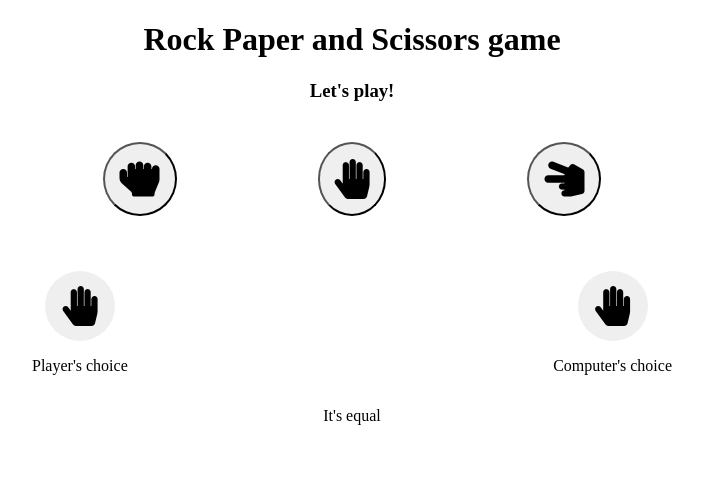
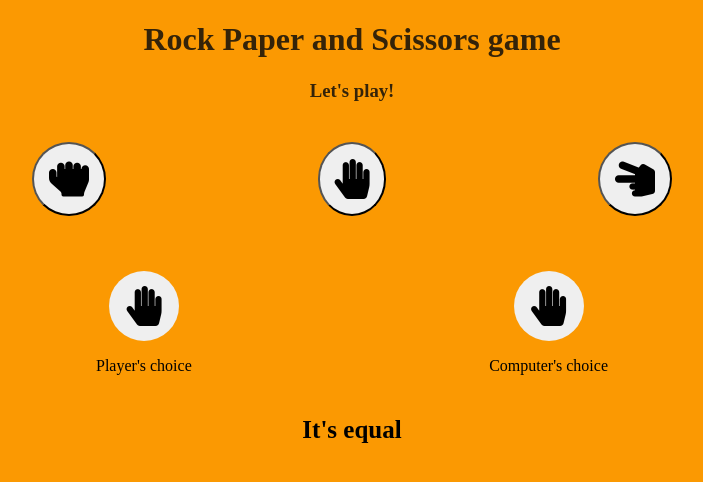
Before and after one commit to miang99/rock-paper-scissors, a plain HTML site: page home.html in a window 1280 px wide. Both pictures are taken after a click on the button 639 px from the left and 178 px from the top of the page. Shown: the whole page, without its empty margins (288-991 px from the left). Drawn offline with Linux system fonts and the light colour scheme.

Commit message:
change something in css file

```diff
--- a/style.css
+++ b/style.css
@@ -5,15 +5,20 @@
 .header{
     width: 100%;
     text-align: center;
+    color: #342309;
 }
 body, html{
     margin: 0;
+}
+body{
+    height: 100hv;
+    background-color: #fb9902;
 }
 #playerChoice{
     margin: 40px auto;
     width: 50%;
     display: flex;
-    justify-content: space-around;
+    justify-content: space-between;
 
 
 }
@@ -49,12 +54,14 @@ i{
     display: block;
 }
 #finalresult{
-
+    font-size: 25px;
+    font-weight: bold;
 }
 #result{
     position: relative;
-    width: 50%;
+    width: 40%;
     margin: auto;
     display: none;
     text-align: center;
+
 }
```
